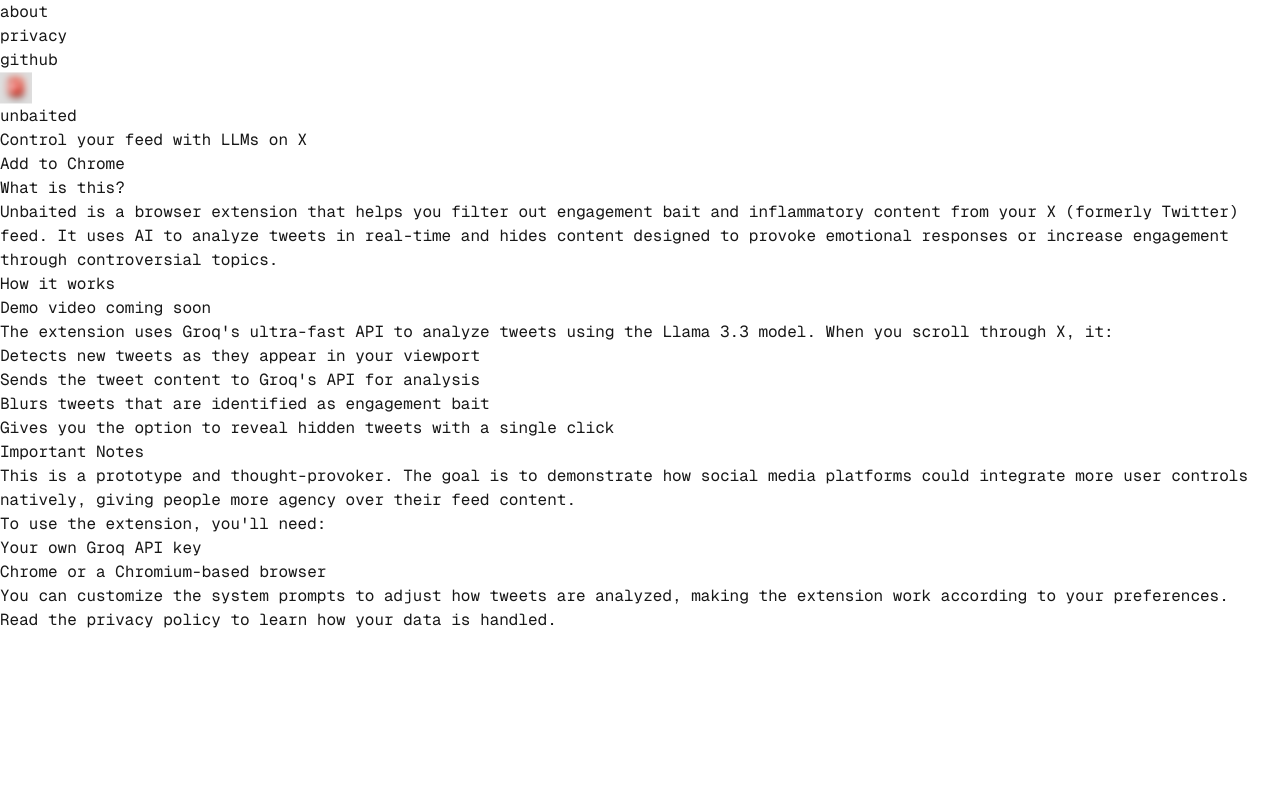
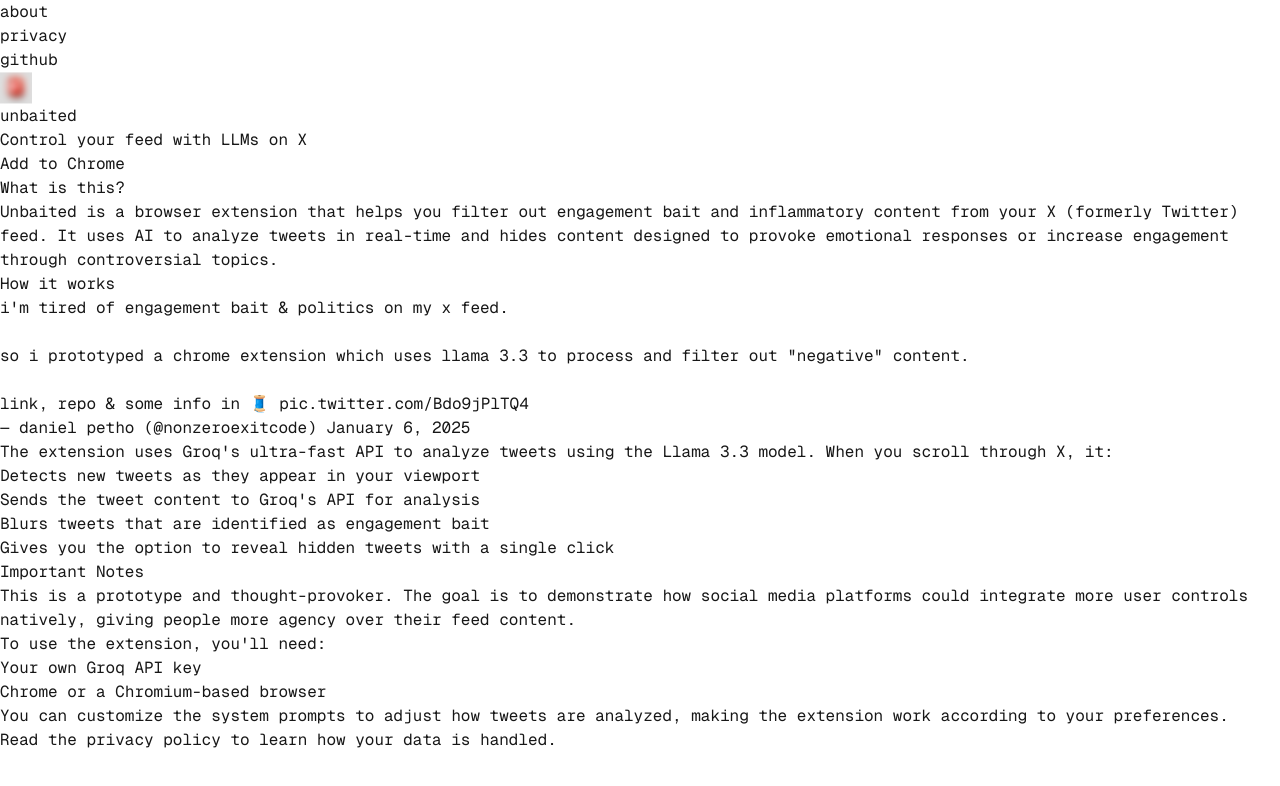
Before and after one commit to danielpetho/unbaited, a Next.js app in the folder landing/: page / in a window 1280 px wide. Shown: the top 786 px of the page. Built offline with nearby package versions, Linux system fonts and the light colour scheme.

Commit message:
update landing with video

```diff
--- a/landing/package.json
+++ b/landing/package.json
@@ -1,6 +1,6 @@
 {
   "name": "unbaited-landing",
-  "version": "0.1.0",
+  "version": "0.0.2",
   "private": true,
   "scripts": {
     "dev": "next dev --turbopack",
--- /dev/null
+++ b/landing/src/app/components/tweet-embed.tsx
@@ -0,0 +1,23 @@
+'use client';
+
+export default function TweetEmbed() {
+  return (
+    <blockquote className="twitter-tweet" data-media-max-width="560">
+      <p lang="en" dir="ltr">
+        i&#39;m tired of engagement bait &amp; politics on my x feed.
+        <br />
+        <br />
+        so i prototyped a chrome extension which uses llama 3.3 to process and
+        filter out &quot;negative&quot; content.
+        <br />
+        <br />
+        link, repo &amp; some info in 🧵{" "}
+        <a href="https://t.co/Bdo9jPlTQ4">pic.twitter.com/Bdo9jPlTQ4</a>
+      </p>
+      &mdash; daniel petho (@nonzeroexitcode){" "}
+      <a href="https://twitter.com/nonzeroexitcode/status/1876182593756074218?ref_src=twsrc%5Etfw">
+        January 6, 2025
+      </a>
+    </blockquote>
+  );
+}
--- a/landing/src/app/layout.tsx
+++ b/landing/src/app/layout.tsx
@@ -60,6 +60,9 @@
 }>) {
   return (
     <html lang="en">
+      <head>
+        <script async src="https://platform.twitter.com/widgets.js" charSet="utf-8" />
+      </head>
       <body className={`${geistMono.className} antialiased`}>
         <Header />
         {children}
--- a/landing/src/app/page.tsx
+++ b/landing/src/app/page.tsx
@@ -1,5 +1,6 @@
 import Image from "next/image";
 import Link from "next/link";
+import TweetEmbed from "./components/tweet-embed";
 
 export default function Home() {
   return (
@@ -45,11 +46,8 @@
 
         <section>
           <h2 className="text-2xl font-bold mb-4">How it works</h2>
-          <div className="aspect-video w-full bg-gray-100 mb-6">
-            {/* Embedded tweet video will go here */}
-            <div className="w-full h-full flex items-center justify-center text-gray-500">
-              Demo video coming soon
-            </div>
+          <div className="aspect-video w-full bg-transparent mb-12 flex justify-center">
+            <TweetEmbed />
           </div>
           <div className="space-y-4 text-gray-600">
             <p>
```
